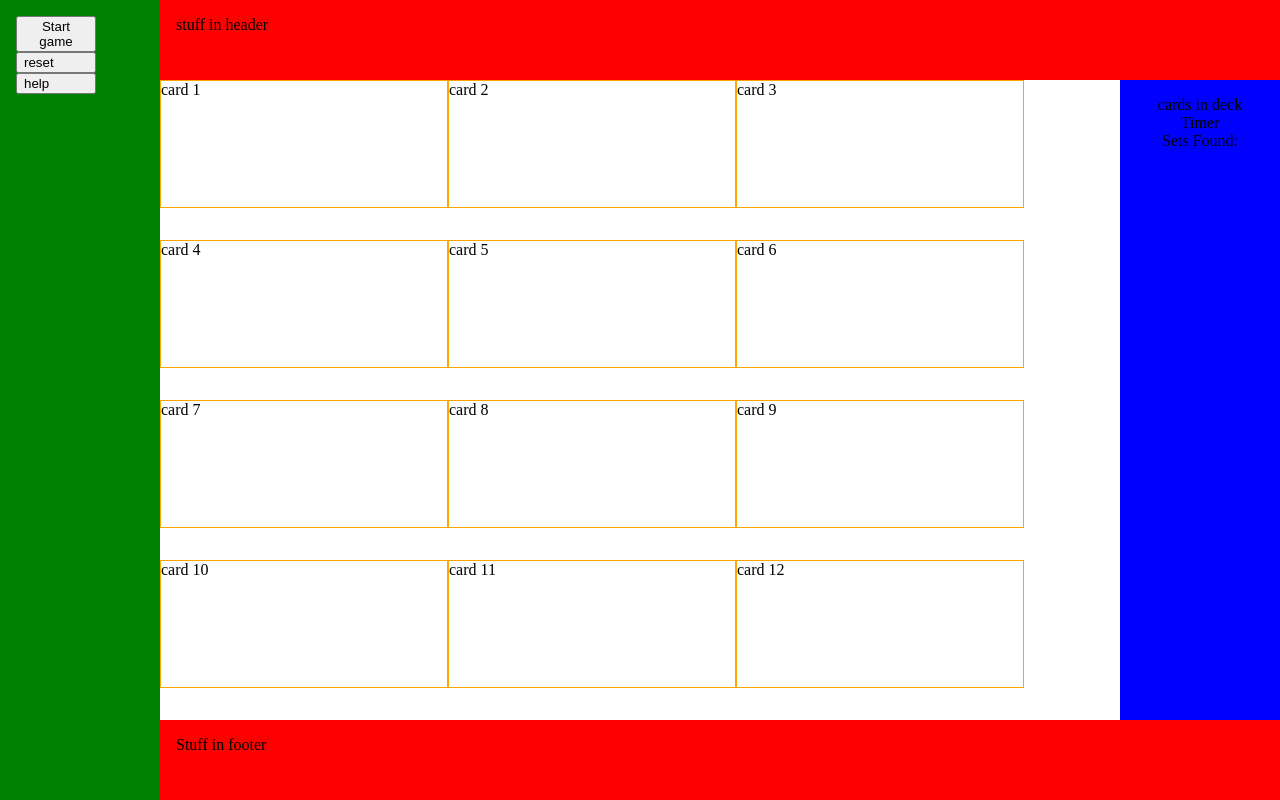
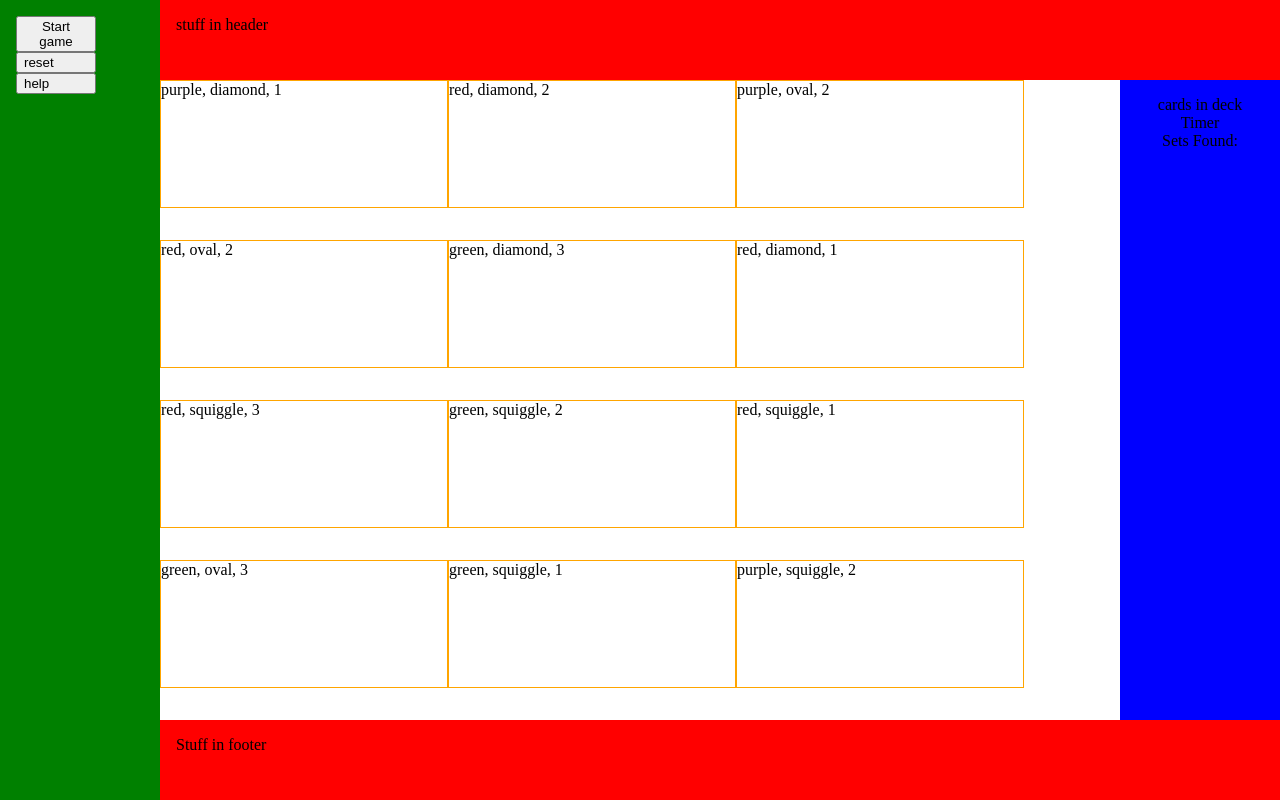
Before and after one commit to rarebit3/222_project1, a plain HTML site: page game.html in a window 1280 px wide. Both pictures are taken after a click on the button "Start game". Drawn offline with Linux system fonts and the light colour scheme.

Commit message:
printing all cards to cardboxes

```diff
--- a/game.html
+++ b/game.html
@@ -12,7 +12,7 @@
     <nav class="col-1">
         <button onclick="startGame()">Start game</button>
         <button onclick="resetGame()">reset</button>
-        <button onclick="findSt()">help</button>
+        <button onclick="findSet()">help</button>
     </nav>
     <div class="col-2">
         <header>stuff in header</header>
--- a/script.js
+++ b/script.js
@@ -1,34 +1,54 @@
+let checkArray = []
+
 let deck = [
-    {color: red, shape: oval, number: 1},
-    {color: red, shape: oval, number: 2},
-    {color: red, shape: oval, number: 3},
-    {color: red, shape: diamond, number: 1},
-    {color: red, shape: diamond, number: 2},
-    {color: red, shape: diamond, number: 3},
-    {color: red, shape: squiggle, number: 1},
-    {color: red, shape: squiggle, number: 2},
-    {color: red, shape: squiggle, number: 3},
-    {color: green, shape: oval, number: 1},
-    {color: green, shape: oval, number: 2},
-    {color: green, shape: oval, number: 3},
-    {color: green, shape: diamond, number: 1},
-    {color: green, shape: diamond, number: 2},
-    {color: green, shape: diamond, number: 3},
-    {color: green, shape: squiggle, number: 1},
-    {color: green, shape: squiggle, number: 2},
-    {color: green, shape: squiggle, number: 3},
-    {color: purple, shape: oval, number: 1},
-    {color: purple, shape: oval, number: 2},
-    {color: purple, shape: oval, number: 3},
-    {color: purple, shape: diamond, number: 1},
-    {color: purple, shape: diamond, number: 2},
-    {color: purple, shape: diamond, number: 3},
-    {color: purple, shape: squiggle, number: 1},
-    {color: purple, shape: squiggle, number: 2},
-    {color: purple, shape: squiggle, number: 3}
+    {color: 'red', shape: 'oval', number: 1},
+    {color: 'red', shape: 'oval', number: 2},
+    {color: 'red', shape: 'oval', number: 3},
+    {color: 'red', shape: 'diamond', number: 1},
+    {color: 'red', shape: 'diamond', number: 2},
+    {color: 'red', shape: 'diamond', number: 3},
+    {color: 'red', shape: 'squiggle', number: 1},
+    {color: 'red', shape: 'squiggle', number: 2},
+    {color: 'red', shape: 'squiggle', number: 3},
+    {color: 'green', shape: 'oval', number: 1},
+    {color: 'green', shape: 'oval', number: 2},
+    {color: 'green', shape: 'oval', number: 3},
+    {color: 'green', shape: 'diamond', number: 1},
+    {color: 'green', shape: 'diamond', number: 2},
+    {color: 'green', shape: 'diamond', number: 3},
+    {color: 'green', shape: 'squiggle', number: 1},
+    {color: 'green', shape: 'squiggle', number: 2},
+    {color: 'green', shape: 'squiggle', number: 3},
+    {color: 'purple', shape: 'oval', number: 1},
+    {color: 'purple', shape: 'oval', number: 2},
+    {color: 'purple', shape: 'oval', number: 3},
+    {color: 'purple', shape: 'diamond', number: 1},
+    {color: 'purple', shape: 'diamond', number: 2},
+    {color: 'purple', shape: 'diamond', number: 3},
+    {color: 'purple', shape: 'squiggle', number: 1},
+    {color: 'purple', shape: 'squiggle', number: 2},
+    {color: 'purple', shape: 'squiggle', number: 3}
     ]
 
+let allCards = document.querySelectorAll('div.card')
+// let cardLoc = document.querySelectorAll('div#c1')
+
+function dealCard(location) {
+    let index = (Math.floor(Math.random() * deck.length));
+    let card = deck[index];
+    location.innerText = `${card.color}, ${card.shape}, ${card.number}`;
+    deck.splice(index, 1);
+    return deck;
+}
+
 function startGame() {
-    let index = Math.floor(Math.random()) * deck.length
-    let card = deck[index]
-}
+    allCards.forEach(e => {dealCard(e)}
+)}
+
+allCards.forEach(e => {
+    e.addEventListener('click', function(event) {
+        console.log('box clicked', event);
+
+        e.setAttribute('style', border)
+        })
+})
```
Also changed, not shown: 1 other file.
